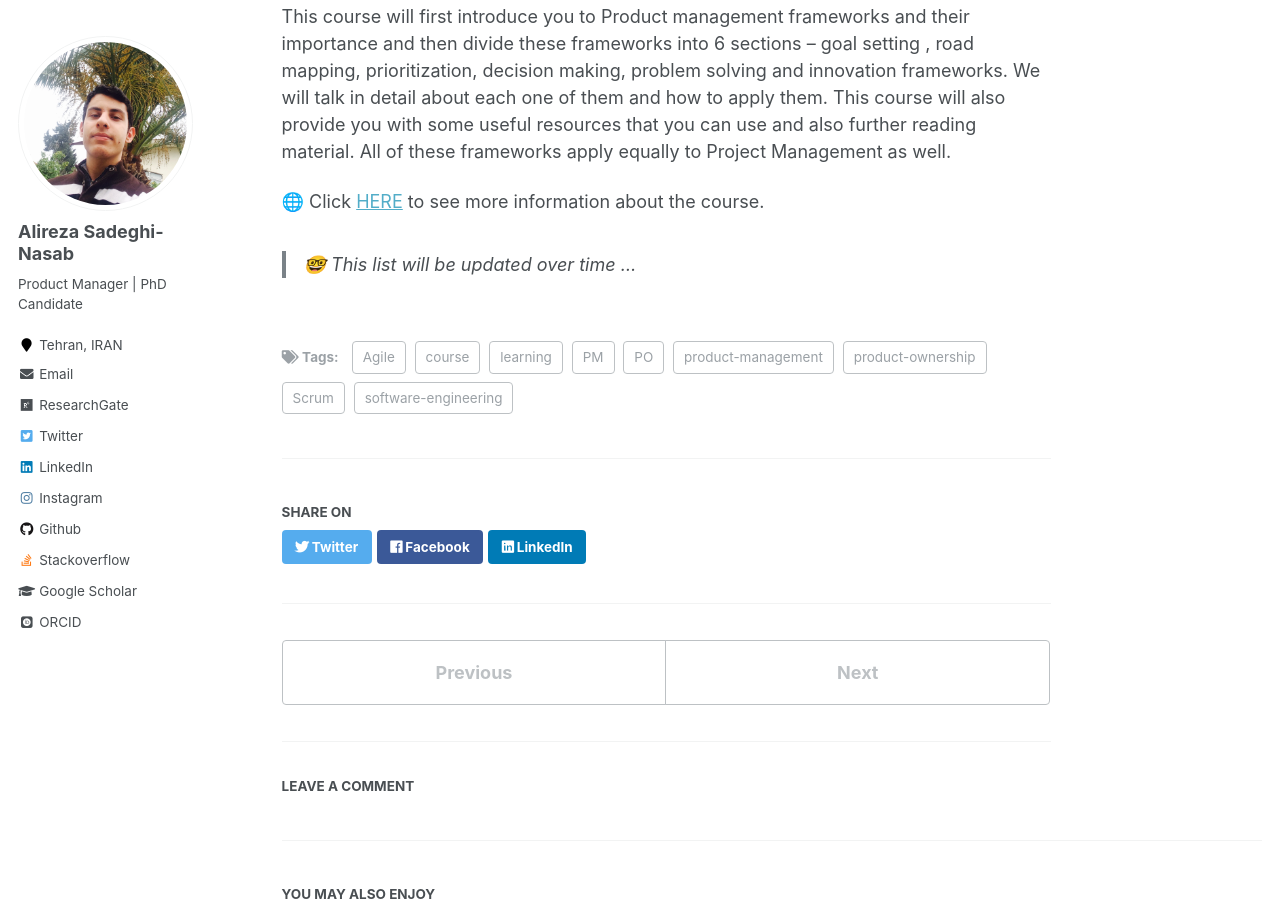
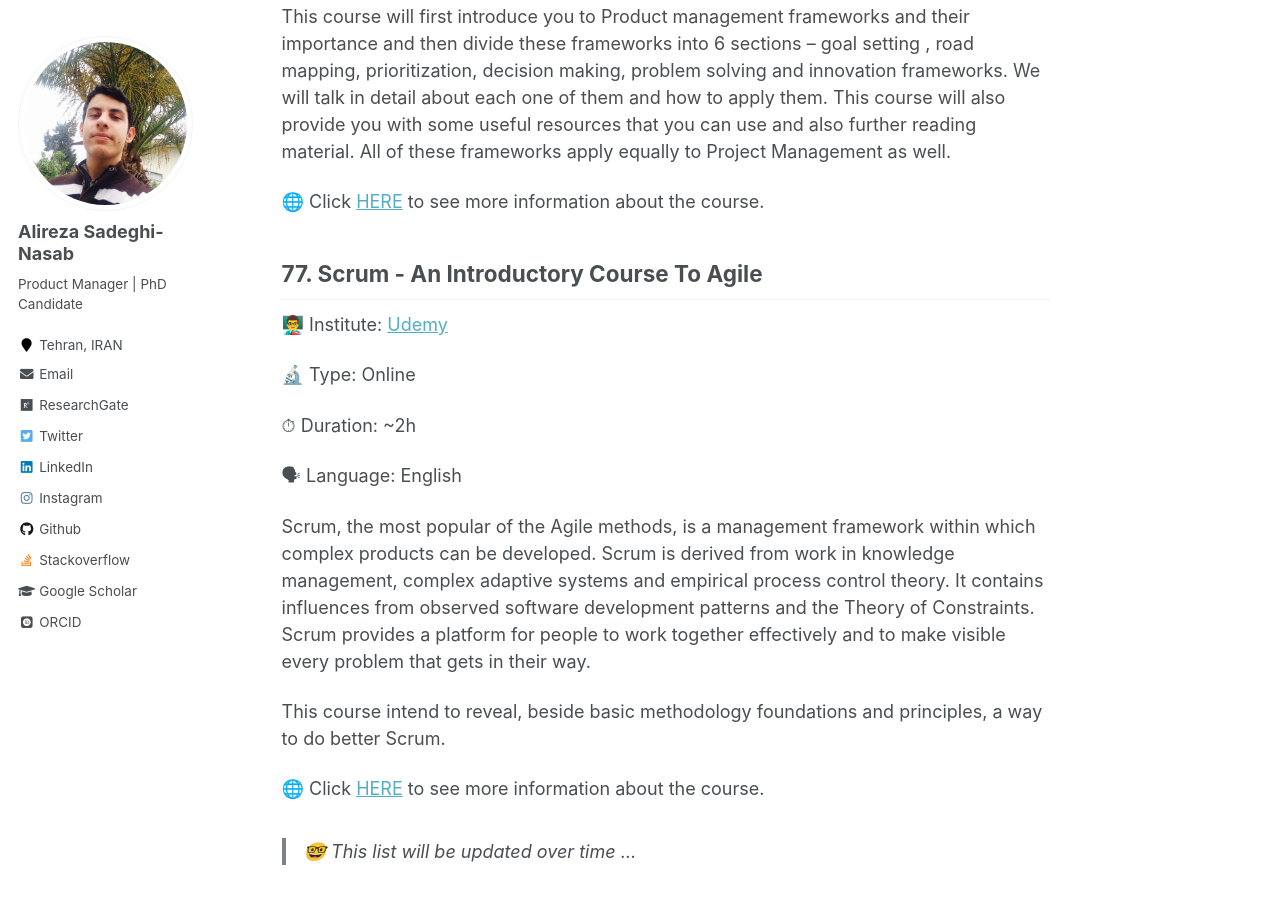
Before and after one commit to AlirezaSN/AlirezaSN.github.io, a Jekyll site: the page built from _posts/2023-03-25-blog-post-14.md, in a window 1280 px wide and 900 px high, scrolled down 53144 px. Built offline with Jekyll 4.4.1, drawn with Linux system fonts in a browser that asks for light colours; some web fonts are replaced; comment, search, counter and statistics services are not loaded.

Commit message:
add a new course

```diff
--- a/_posts/2023-03-25-blog-post-14.md
+++ b/_posts/2023-03-25-blog-post-14.md
@@ -1441,4 +1441,20 @@ This course will first introduce you to Product management frameworks and their
 
 🌐 Click [HERE](https://www.udemy.com/course/project-and-product-management-frameworks-methodologies-masterclass/) to see more information about the course.
 
+## 77. Scrum - An Introductory Course To Agile
+
+👨‍🏫 Institute: [Udemy]((https://www.udemy.com))
+
+🔬 Type: Online
+
+⏱ Duration: ~2h
+
+🗣 Language: English
+
+Scrum, the most popular of the Agile methods, is a management framework within which complex products can be developed. Scrum is derived from work in knowledge management, complex adaptive systems and empirical process control theory. It contains influences from observed software development patterns and the Theory of Constraints. Scrum provides a platform for people to work together effectively and to make visible every problem that gets in their way.
+
+This course intend to reveal, beside basic methodology foundations and principles, a way to do better Scrum.
+
+🌐 Click [HERE](https://www.udemy.com/course/scrum-an-introductory-course-to-agile/) to see more information about the course.
+
 > 🤓 This list will be updated over time ...
```
